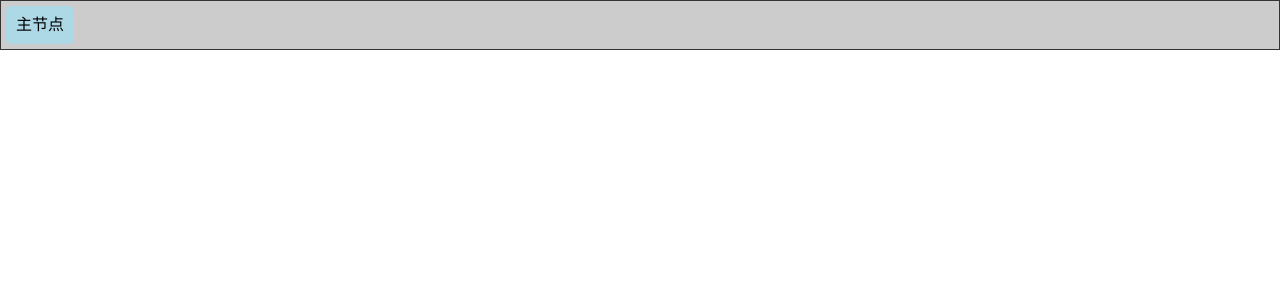
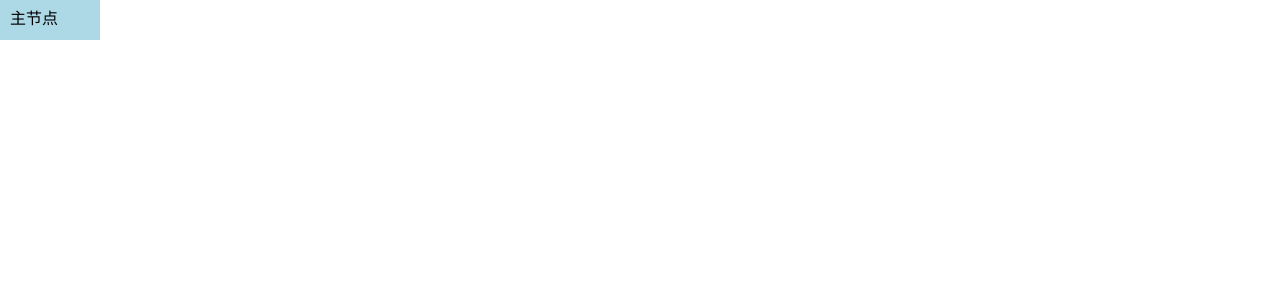
Before and after one commit to onecun/vmind, a Vue app: page / in a window 1280 px wide. Shown: the top 300 px of the page. Built offline with nearby package versions, Linux system fonts and the light colour scheme.

Commit message:
优化了视图展示和递归结构

```diff
--- a/src/App.vue
+++ b/src/App.vue
@@ -1,14 +1,14 @@
 <template>
 <div id="app">
-    <mind></mind>
+    <index></index>
 </div>
 </template>
 
 <script>
-import mind from './components/mind.vue'
+import index from './components/index.vue'
 export default {
     name: 'app',
-    components: {mind},
+    components: {index},
 }
 </script>
 
--- /dev/null
+++ b/src/components/index.vue
@@ -0,0 +1,26 @@
+<template>
+<main class="main-wrapper">
+    <node-map :nodes='nodes'></node-map>
+</main>
+</template>
+
+<script>
+import nodeMap from './nodeMap.vue'
+
+export default {
+    components: {nodeMap},
+    data() {
+        return {
+            'subRight': [],
+            'subLeft': [],
+            'nodes': this.$store.state.mindMap.nodes
+        }
+    },
+}
+</script>
+
+<style lang='scss' rel='stylesheet/scss'>
+// @import '..assets/styles/global';
+.main-wrapper {
+}
+</style>
--- /dev/null
+++ b/src/components/mainNode.vue
@@ -0,0 +1,16 @@
+<template>
+    <div class="main-node" @click='createNode(node)'>{{ node.topic }}</div>
+</template>
+
+<script>
+import {createNode} from '../mixin.js'
+export default {
+    name: 'mainNode',
+    props: ['node',],
+    mixins: [createNode],
+}
+</script>
+
+<style lang="scss">
+
+</style>
--- a/src/components/mind.vue
+++ /dev/null
@@ -1,26 +0,0 @@
-<template>
-<main class="main-wrapper">
-    <node-map :nodes='nodes'></node-map>
-</main>
-</template>
-
-<script>
-import nodeMap from './nodeMap.vue'
-
-export default {
-    components: {nodeMap},
-    data() {
-        return {
-            'subRight': [],
-            'subLeft': [],
-            'nodes': this.$store.state.node
-        }
-    },
-}
-</script>
-
-<style lang='scss' rel='stylesheet/scss'>
-// @import '..assets/styles/global';
-.main-wrapper {
-}
-</style>
--- /dev/null
+++ b/src/components/node.vue
@@ -0,0 +1,49 @@
+<template>
+<div class="wrapper">
+    <div class="node" @click='createNode(node)'>{{ node.topic }}</div>
+    <template v-if="node.children.length !== 0">
+        <div class="subnode">
+            <div class="recursion" v-for="item in node.children" :key='item.id'>
+                <node-map :nodes='[item]'></node-map>
+            </div>
+        </div>
+    </template>
+</div>
+</template>
+
+<script>
+import {createNode} from '../mixin.js'
+export default {
+    name: 'node',
+    props: ['node',],
+    mixins: [createNode],
+    components: {
+        nodeMap: () => import('./nodeMap.vue')
+    }
+}
+</script>
+
+<style lang="scss">
+// @import '..assets/styles/global';
+// .wrapper {
+//     display: flex;
+//     align-items: center;
+//     background-color: #ccc;
+//     flex-direction: row;
+// }
+
+// .node {
+//     background-color: lightblue;
+//     padding: 10px;
+//     border-radius: 5px;
+//     margin: 5px;
+//     cursor: pointer;
+//     display: flex;
+//     align-items: center;
+// }
+
+// .recursion {
+//     border: 1px solid #fff;
+//     padding: 20px;
+// }
+</style>
--- a/src/components/nodeMap.vue
+++ b/src/components/nodeMap.vue
@@ -1,25 +1,70 @@
 <template>
-<div>
-    <div class="node-map" v-for="item in nodes.children" :key='item.id'>
-       <subnode :node='item'></subnode>
+<div class="node-map">
+    <div class="first">
+       <main-node :node='mainNode'></main-node>
     </div>
+    <template v-if="nodes[0].children.length !== 0">
+        <div class="subs">
+            <div class="sub-node" v-for="item in nodes[0].children" :key='item.id'>
+                <node :node='item'></node>
+            </div>
+        </div>
+    </template>
 </div>
 </template>
 
 <script>
-import subnode from './subnode.vue'
+import node from './node.vue'
+import mainNode from './mainNode.vue'
 export default {
     name: 'nodeMap',
+    props: ['nodes'],
     components: {
-        subnode
+        node,
+        mainNode
     },
-    props: ['nodes'],
+    data() {
+        return {
+            mainNode: this.nodes[0]
+        }
+    },
 }
 </script>
 
 <style lang="scss">
 // @import '..assets/styles/global';
 .node-map {
-    border: 1px solid #333;
+    // border: 1px solid #333;
+    display: flex;
+    flex-direction: row;
+    .first {
+        display: flex;
+        align-items: center;
+        .main-node {
+            width: 80px;
+            height: 20px;
+            padding: 10px;
+            background: lightblue;
+        }
+    }
+    .subs {
+        display: flex;
+        flex-direction: column;
+        .sub-node {
+            display: flex;
+            margin: 5px;
+        }
+    }
+}
+
+.wrapper {
+    display: flex;
+    align-items: center;
+    .node {
+        width: 80px;
+        height: 20px;
+        padding: 10px;
+        background-color: lightblue;
+    }
 }
 </style>
--- a/src/components/subnode.vue
+++ /dev/null
@@ -1,75 +0,0 @@
-<template>
-<div class="wrapper">
-    <div class="subnode" @click='creatNode(node)'>{{ node.topic }}</div>
-    <div class="digv" v-for="item in node.children" :key='item.id'>
-        <subnode :node='item'></subnode>
-    </div>
-</div>
-</template>
-
-<script>
-export default {
-    name: 'subnode',
-    props: ['node'],
-    data() {
-        return {
-            subNode: [],
-        }
-    },
-    methods: {
-        creatNode(parent) {
-            console.log(parent)
-            const getChild = function(number, id) {
-                console.log(number, id)
-                let child = {
-                    'expanded': true,
-                    'topic': '新建节点',
-                    'id': `${id}-${number + 1}`,
-                    'children': [],
-                    'childNumber': 0,
-                }
-                return child
-            }
-
-            const findChildren = function(id, node) {
-                let arr =  id.split('-')
-                let children = node.children
-                for (let i = 1; i < arr.length; i++) {
-                    children = children[Number(arr[i]) - 1].children
-                }
-                return children
-            }
-
-            let child = getChild(parent.childNumber, parent.id)
-            this.subNode.push(child)
-            parent.childNumber++
-            let children = findChildren(parent.id, this.$store.state.node)
-            console.log('lalal', children)
-            this.$store.dispatch('add_children', [child, children])
-        }
-    }
-}
-</script>
-
-<style lang='scss' rel='stylesheet/scss'>
-// @import '..assets/styles/global';
-.wrapper {
-    display: flex;
-    align-items: center;
-    background-color: #ccc;
-}
-.subnode {
-    background-color: lightblue;
-    padding: 10px;
-    border-radius: 5px;
-    margin: 5px;
-    cursor: pointer;
-    display: flex;
-    align-items: center;
-}
-
-.digv {
-    border: 1px solid #fff;
-    padding: 20px;
-}
-</style>
--- /dev/null
+++ b/src/mixin.js
@@ -0,0 +1,35 @@
+export const createNode = {
+        methods: {
+            createNode(parent) {
+                console.log('父节点',parent)
+                let child = this.getChild(parent.childNumber, parent.id)
+                // this.subNode.push(child)
+                parent.childNumber++
+                let children = this.findChildren(parent.id, this.$store.state.mindMap.nodes[0])
+                console.log('create node', children)
+                this.$store.dispatch('add_children', [child, children])
+            },
+
+            getChild(number, id) {
+                console.log('getchild start',number, id)
+                let child = {
+                    'expanded': true,
+                    'topic': '新建节点',
+                    'id': `${id}-${number + 1}`,
+                    'children': [],
+                    'childNumber': 0,
+                }
+                return child
+            },
+
+            findChildren(id, node) {
+                console.log('findChildren start', node)
+                let arr = id.split('-')
+                let children = node.children
+                for (let i = 1; i < arr.length; i++) {
+                    children = children[Number(arr[i]) - 1].children
+                }
+                return children
+            }
+    }
+}
--- a/src/store.js
+++ b/src/store.js
@@ -6,10 +6,10 @@ Vue.use(Vuex)
 export default new Vuex.Store({
     state: {
         // 数据结构
-        'node': {
+        'mindMap': {
             'author': '小王',
             'date': 'now',
-            'children': [
+            'nodes': [
                 {
                     'topic': '主节点',
                     'id': 'node',
```
